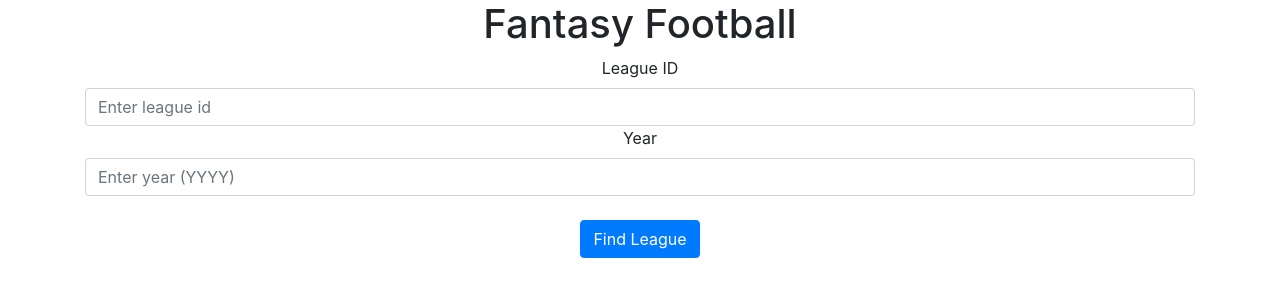
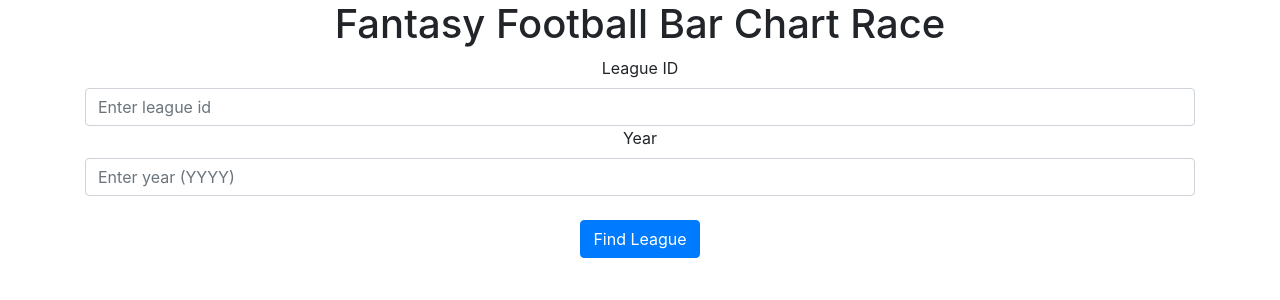
Before and after one commit to guswhitten/python-fantasy-website, a Flask app: page / in a window 1280 px wide. Shown: the top 300 px of the page. Run offline with Flask 3, Linux system fonts and the light colour scheme; some libraries are stand-ins or nearby versions.

Commit message:
fix naming of things

```diff
--- a/templates/index.html
+++ b/templates/index.html
@@ -5,7 +5,7 @@
     <meta http-equiv="X-UA-Compatible" content="IE=edge" />
     <meta name="viewport" content="width=device-width, initial-scale=1.0" />
     <link rel="icon" type="image/png" href="/static/img/football.png" />
-    <title>Whitten Oswald | Fantasy</title>
+    <title>Fantasy Football</title>
     <link
       rel="stylesheet"
       href="https://stackpath.bootstrapcdn.com/bootstrap/4.4.1/css/bootstrap.min.css"
@@ -23,7 +23,7 @@
       <div class="row">
         <div class="container">
           <div class="title text-center">
-            <h1>Fantasy Football</h1>
+            <h1>Fantasy Football Bar Chart Race</h1>
           </div>
           <div>
             <form method="POST" action="{{ url_for('views.fantasy') }}">
@@ -62,7 +62,9 @@
             <form method="POST" action="{{ url_for('views.bar_chart_race') }}">
               <input type="id" name="id" value="{{ league.league_id }}" />
               <input type="text" name="year" value="{{ league.year }}" />
-              <button type="submit" class="btn btn-primary">Create MP4</button>
+              <button type="submit" class="btn btn-primary">
+                Create Recap Video
+              </button>
             </form>
             {% endif %}
           </div>
@@ -75,7 +77,7 @@
               </video>
               <br />
               <a href="../static/img/fantasy.mp4" download>
-                <button type="button">Download mp4</button>
+                <button type="button">Download .mp4</button>
               </a>
             </div>
             {% endif %}
```
